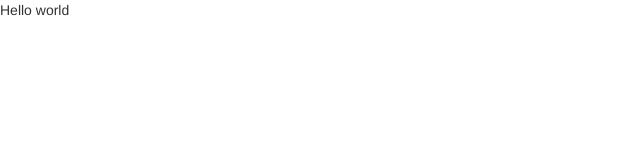
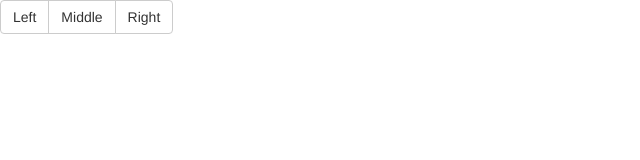
Before and after one commit to sebbed/bootstrapTra, a plain HTML site: page index.html in a window 1280 px wide. Shown: the whole page, without its empty margins (0-640 px from the left). Drawn offline with Linux system fonts and the light colour scheme.

Commit message:
Przyciski

```diff
--- a/index.html
+++ b/index.html
@@ -6,6 +6,10 @@
     <link rel="stylesheet" href="bootstrap/css/bootstrap.css">
 </head>
 <body>
-<p>Hello world</p>
+<div class="btn-group" role="group" aria-label="...">
+  <button type="button" class="btn btn-default">Left</button>
+  <button type="button" class="btn btn-default">Middle</button>
+  <button type="button" class="btn btn-default">Right</button>
+</div>
 </body>
 </html>
```
